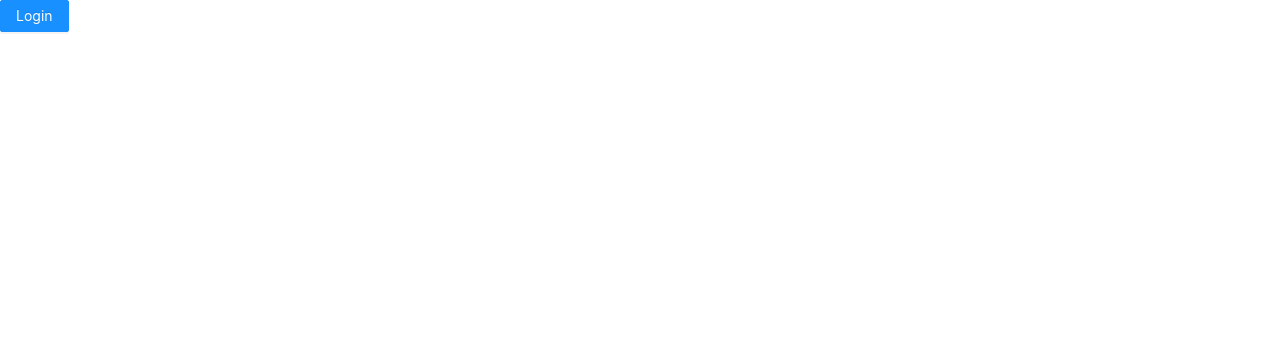
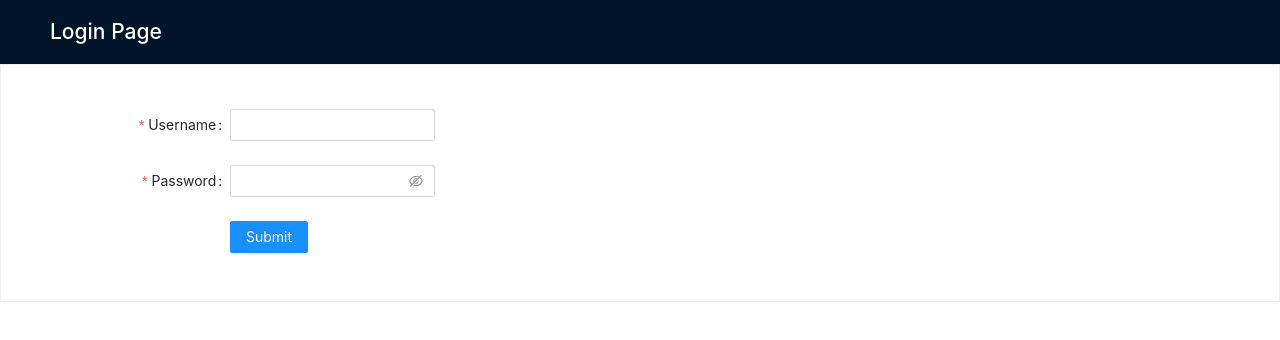
Before and after one commit to atmarangga/gba-bo, a React (Create React App) app: page / in a window 1280 px wide. Shown: the top 340 px of the page. Built offline with nearby package versions, Linux system fonts and the light colour scheme.

Commit message:
Added login page

```diff
--- a/package.json
+++ b/package.json
@@ -14,6 +14,7 @@
     "react": "^17.0.2",
     "react-dom": "^17.0.2",
     "react-router": "^6.2.1",
+    "react-router-dom": "^6.2.1",
     "react-scripts": "^3.0.1",
     "typescript": "^4.5.5",
     "web-vitals": "^2.1.4"
--- a/src/App.tsx
+++ b/src/App.tsx
@@ -1,6 +1,14 @@
-import React from "react";
-import { Button } from "antd";
-function App() {
-  return <Button type={"primary"}>Login</Button>;
+import React from 'react';
+import { BrowserRouter, Route, Routes } from "react-router-dom";
+import { Login, Dashboard } from "./pages";
+
+export default function CoreRouteApp() {
+  return (
+    <BrowserRouter>
+      <Routes>
+        <Route path={"/"} element={<Login/>} />
+        <Route path={"dashboard"} element={<Dashboard />} />
+      </Routes>
+    </BrowserRouter>
+  );
 }
-export default App;
--- a/src/pages/Login/index.tsx
+++ b/src/pages/Login/index.tsx
@@ -0,0 +1,77 @@
+import React from "react";
+import { Layout, Input, Card, Form, Button } from "antd";
+
+export default function LoginPage() {
+
+  const { Header, Content } = Layout;
+  return (
+    <Layout>
+      <Header>
+        <h2 style={{color: '#fff'}}>Login Page</h2>
+      </Header>
+      <Layout>
+        <Content>
+          <Card>
+            <Form
+              style={{
+                marginTop: 20,
+              }}
+              name='basic'
+              labelCol={{
+                span: 4,
+              }}
+              wrapperCol={{
+                span: 4,
+              }}
+              initialValues={{
+                remember: true,
+              }}
+              onFinish={() => {
+                console.log("Done");
+              }}
+              onFinishFailed={() => {}}
+              autoComplete='off'
+            >
+              <Form.Item
+                label='Username'
+                name='username'
+                rules={[
+                  {
+                    required: true,
+                    message: "Please input your username!",
+                  },
+                ]}
+              >
+                <Input />
+              </Form.Item>
+
+              <Form.Item
+                label='Password'
+                name='password'
+                rules={[
+                  {
+                    required: true,
+                    message: "Please input your password!",
+                  },
+                ]}
+              >
+                <Input.Password />
+              </Form.Item>
+
+              <Form.Item
+                wrapperCol={{
+                  offset: 4,
+                  span: 4,
+                }}
+              >
+                <Button type='primary' htmlType='submit'>
+                  Submit
+                </Button>
+              </Form.Item>
+            </Form>
+          </Card>
+        </Content>
+      </Layout>
+    </Layout>
+  );
+}
--- a/src/pages/index.tsx
+++ b/src/pages/index.tsx
@@ -0,0 +1,4 @@
+import Login from "./Login";
+import Dashboard from "./Dashboard";
+
+export { Login, Dashboard };
```
Also changed, not shown: 2 other files (tests, documents, lock files or other folders).
